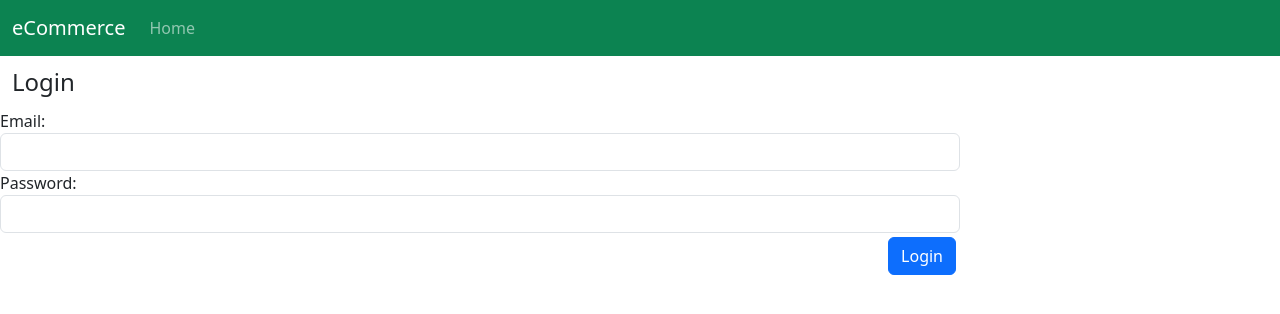
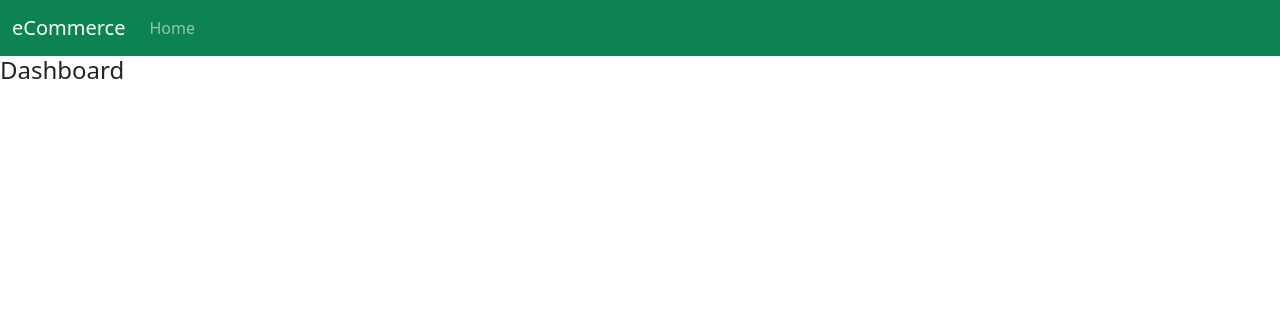
Before and after one commit to marinaivanovadev/my-first-app, a React (Create React App) app: page /dashboard in a window 1280 px wide. Shown: the top 314 px of the page. Built offline with nearby package versions, Linux system fonts and the light colour scheme.

Commit message:
Basic Routing

```diff
--- a/package.json
+++ b/package.json
@@ -13,6 +13,7 @@
     "postcss-preset-env": "^9.5.2",
     "react": "^18.2.0",
     "react-dom": "^18.2.0",
+    "react-router-dom": "^6.22.3",
     "react-scripts": "5.0.1",
     "web-vitals": "^2.1.4"
   },
--- a/src/App.jsx
+++ b/src/App.jsx
@@ -1,17 +1,24 @@
 import React, { Component } from "react";
 import NavBar from "./NavBar";
+import Dashboard from "./Dashboard";
 import Login from "./Login";
+import ShoppingCart from "./ShoppingCart";
+import CustomerList from "./CustomerList";
 
+import { BrowserRouter, Routes, Route } from "react-router-dom"; // Import Route from react-router-dom
 
-export default class App extends
-Component {
+export default class App extends Component {
     render() {
         return (
-            <React.Fragment>
+            <BrowserRouter>
                 <NavBar />
-                <Login />
-            </React.Fragment>
+                <Routes>
+                    <Route path="/" element={<Login />} />
+                    <Route path="/dashboard" element={<Dashboard />} />
+                    <Route path="/customers" element={<CustomerList />} />
+                    <Route path="/cart" element={<ShoppingCart />} />
+                </Routes>
+            </BrowserRouter>
         );
     }
-
 }
--- /dev/null
+++ b/src/Dashboard.jsx
@@ -0,0 +1,11 @@
+import React, { Component } from "react";
+
+export default class Dashboard extends Component {
+    render() {
+        return (
+            <div>
+                <h4>Dashboard</h4>
+            </div>
+        )
+    }
+}
```
Also changed, not shown: 2 other files (tests, documents, lock files or other folders).
